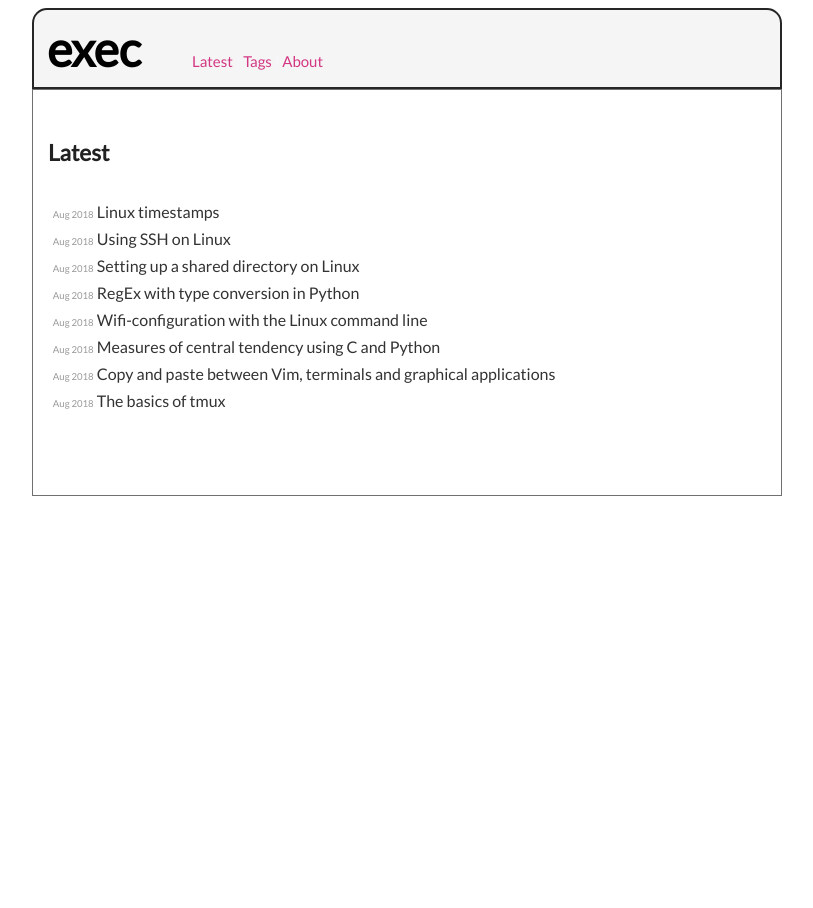
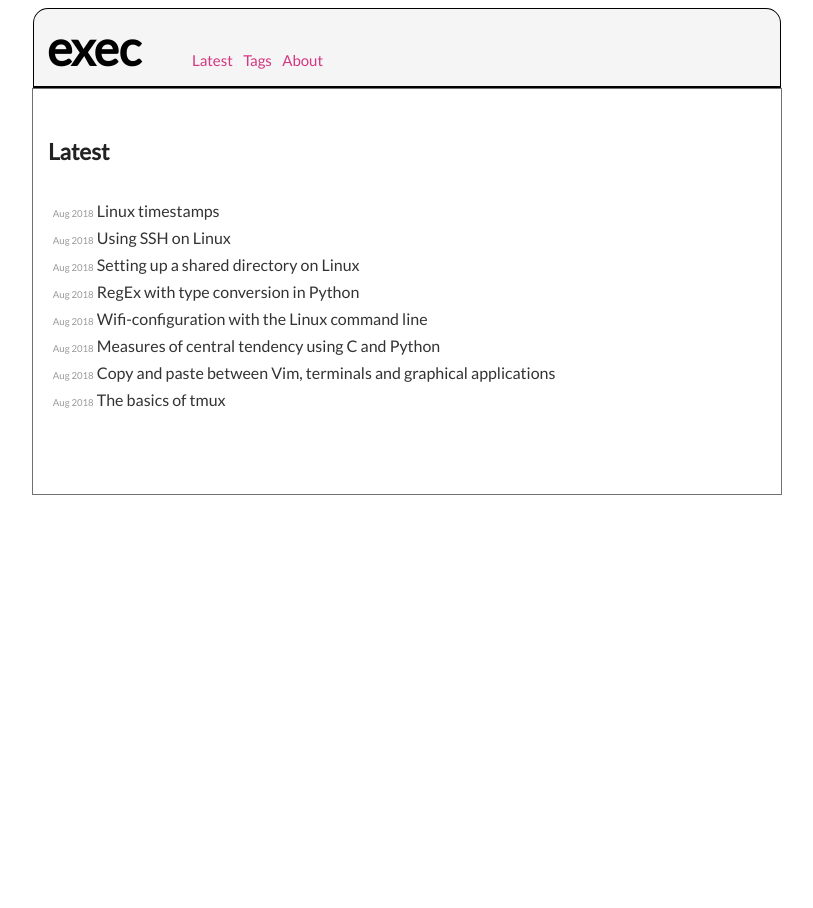
Before and after one commit to execas/execas.github.io, a Jekyll site: the page built from index.html, in a window 1280 px wide. Shown: the whole page, without its empty margins (233-1046 px from the left). Built offline with Jekyll 4.4.1, drawn with Linux system fonts in a browser that asks for light colours.

Commit message:
Update execas.css

```diff
--- a/css/execas.css
+++ b/css/execas.css
@@ -112,7 +112,8 @@ p {
      margin:0 auto;
      max-width: 720px;
      padding: 10px 13px 10px 13px;
-     border: 2px solid #262626;
+     border: 1px solid #000000;
+     border-bottom: 2px solid #000000;
      border-radius: 15px 15px 0px 0px;
 }
 
```
